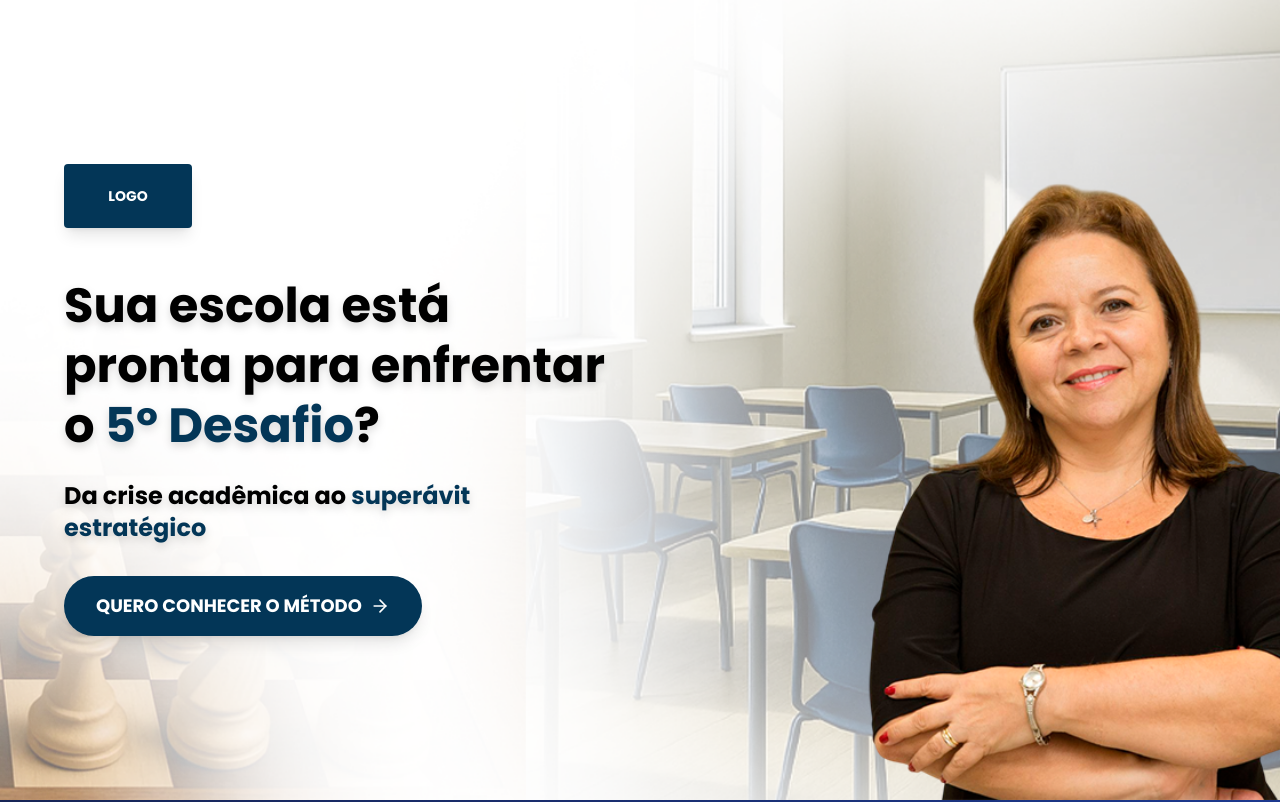
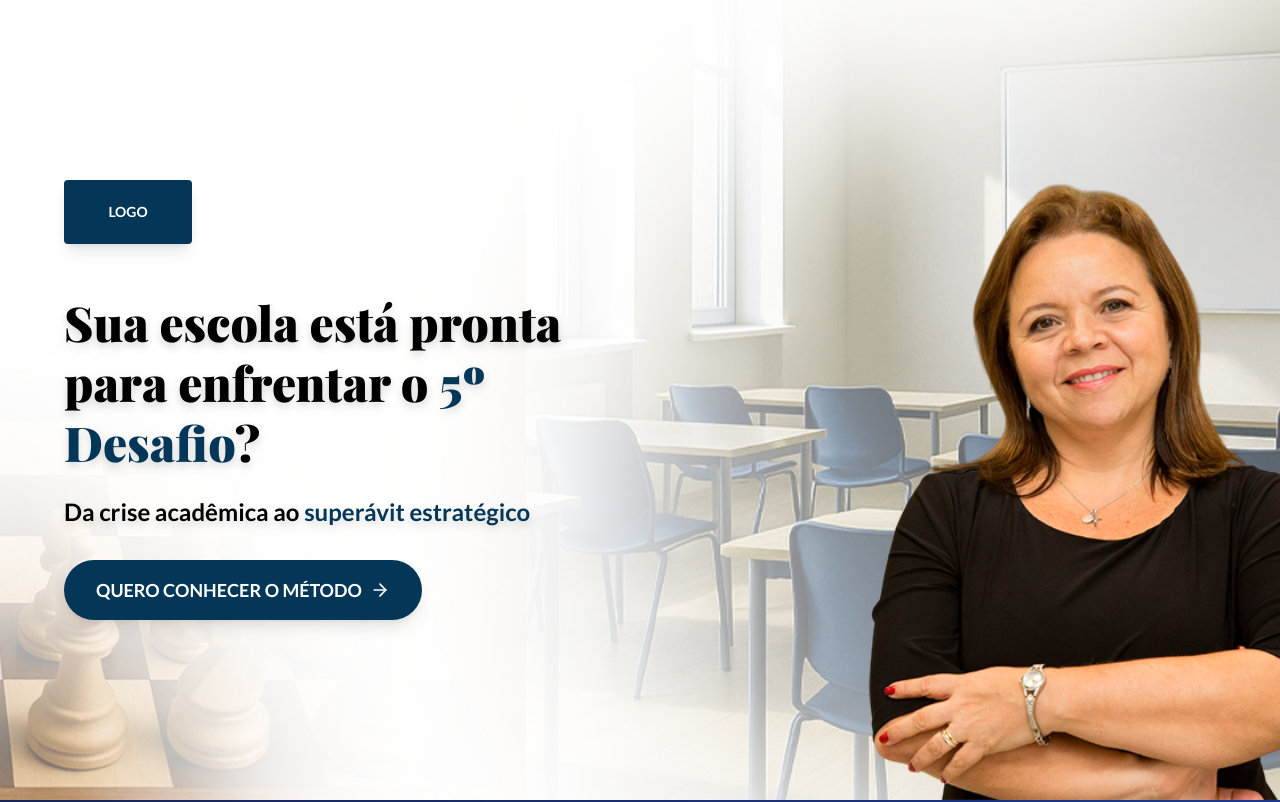
Before and after one commit to iagosoave/lp-sandra-amostra, a React (Vite) app: page / in a window 1280 px wide. Shown: the top 802 px of the page. Built offline with nearby package versions, Linux system fonts and the light colour scheme.

Commit message:
first commit

```diff
--- a/src/components/AboutSection.jsx
+++ b/src/components/AboutSection.jsx
@@ -73,17 +73,15 @@ const AboutSection = () => {
             viewport={{ once: true, margin: "-100px" }}
           >
             <motion.h2
-              className="text-4xl md:text-5xl font-extrabold text-[#033657] mb-4 leading-tight"
+              className="font-playfair text-4xl md:text-5xl font-extrabold text-[#033657] mb-4 leading-tight"
               variants={textVariants}
-              style={{ fontFamily: 'Poppins, sans-serif' }}
             >
               Quem é <span className="text-[#033657]">Sandra Tonidandel</span>
             </motion.h2>
 
             <motion.p
-              className="text-lg md:text-xl text-[#033657] leading-relaxed mb-8"
+              className="font-lato text-lg md:text-xl text-[#033657] leading-relaxed mb-8"
               variants={textVariants}
-              style={{ fontFamily: 'Poppins, sans-serif' }}
             >
               Educadora, pesquisadora e estrategista em gestão acadêmica. Ao longo de sua jornada, ajudou escolas a superar crises profundas e a conquistar resultados que pareciam impossíveis.
             </motion.p>
@@ -94,7 +92,7 @@ const AboutSection = () => {
                 <div className="w-12 h-12 flex-shrink-0 flex items-center justify-center rounded-full bg-[#033657]/10 text-[#033657] mr-4">
                   <FaGraduationCap className="w-6 h-6" />
                 </div>
-                <p className="text-lg text-[#033657] leading-relaxed font-medium">
+                <p className="font-lato text-lg text-[#033657] leading-relaxed font-medium">
                   Trabalhou com instituições privadas de <span className="font-bold">alto padrão</span>.
                 </p>
               </motion.div>
@@ -103,7 +101,7 @@ const AboutSection = () => {
                 <div className="w-12 h-12 flex-shrink-0 flex items-center justify-center rounded-full bg-[#033657]/10 text-[#033657] mr-4">
                   <FaGlobe className="w-6 h-6" />
                 </div>
-                <p className="text-lg text-[#033657] leading-relaxed font-medium">
+                <p className="font-lato text-lg text-[#033657] leading-relaxed font-medium">
                   Trouxe <span className="font-bold">referências internacionais</span>.
                 </p>
               </motion.div>
@@ -112,7 +110,7 @@ const AboutSection = () => {
                 <div className="w-12 h-12 flex-shrink-0 flex items-center justify-center rounded-full bg-[#033657]/10 text-[#033657] mr-4">
                   <FaCogs className="w-6 h-6" />
                 </div>
-                <p className="text-lg text-[#033657] leading-relaxed font-medium">
+                <p className="font-lato text-lg text-[#033657] leading-relaxed font-medium">
                   E desenvolveu um modelo exclusivo de <span className="font-bold text-[#033657]">10 passos</span> para levar sua escola da crise ao superávit estratégico.
                 </p>
               </motion.div>
@@ -121,7 +119,7 @@ const AboutSection = () => {
                 <div className="w-12 h-12 flex-shrink-0 flex items-center justify-center rounded-full bg-[#033657]/10 text-[#033657] mr-4">
                   <FaCheckCircle className="w-6 h-6" />
                 </div>
-                <p className="text-lg text-[#033657] leading-relaxed font-medium">
+                <p className="font-lato text-lg text-[#033657] leading-relaxed font-medium">
                   Não é teoria, é prática validada, é <span className="font-bold">estratégia comprovada</span>.
                 </p>
               </motion.div>
--- a/src/components/HeroSection.jsx
+++ b/src/components/HeroSection.jsx
@@ -40,32 +40,23 @@ const HeroSection = () => {
           {/* Logo */}
           <div className="flex justify-center">
             <div className="w-32 h-16 bg-[#033657] rounded flex items-center justify-center shadow-lg">
-              <span className="text-white text-sm font-bold">LOGO</span>
+              <span className="text-white text-sm font-bold font-lato">LOGO</span>
             </div>
           </div>
 
           {/* Título e Texto */}
           <div className="space-y-4 text-center">
-            <h1
-              className="text-3xl font-bold leading-tight"
-              style={{ fontFamily: 'Poppins, sans-serif' }}
-            >
+            <h1 className="font-playfair text-3xl font-bold leading-tight">
               Sua escola está pronta para enfrentar o <span className="text-[#033657]">5º Desafio</span>?
             </h1>
 
-            <p
-              className="text-gray-700 text-sm leading-relaxed font-semibold"
-              style={{ fontFamily: 'Poppins, sans-serif' }}
-            >
+            <p className="font-lato text-gray-700 text-sm leading-relaxed font-semibold">
               Da crise acadêmica ao <span className="text-[#033657]">superávit estratégico</span>
             </p>
           </div>
 
           {/* CTA Button */}
-          <button
-            className="bg-[#033657] hover:bg-[#022845] text-white font-bold px-6 py-4 rounded-full text-base transition-all duration-300 w-full shadow-lg flex items-center justify-center space-x-2"
-            style={{ fontFamily: 'Poppins, sans-serif' }}
-          >
+          <button className="font-lato bg-[#033657] hover:bg-[#022845] text-white font-bold px-6 py-4 rounded-full text-base transition-all duration-300 w-full shadow-lg flex items-center justify-center space-x-2">
             <span>QUERO CONHECER O MÉTODO</span>
             <ArrowRight className="w-5 h-5" />
           </button>
@@ -92,30 +83,21 @@ const HeroSection = () => {
           <div className="space-y-8 py-12">
             {/* Logo Placeholder */}
             <div className="w-32 h-16 bg-[#033657] rounded flex items-center justify-center mb-12 shadow-lg">
-              <span className="text-white text-sm font-bold">LOGO</span>
+              <span className="text-white text-sm font-bold font-lato">LOGO</span>
             </div>
 
             {/* Main Copy */}
             <div className="space-y-6">
-              <h1
-                className="text-4xl md:text-5xl font-black text-black leading-tight drop-shadow-lg"
-                style={{ fontFamily: 'Poppins, sans-serif' }}
-              >
+              <h1 className="font-playfair text-4xl md:text-5xl font-black text-black leading-tight drop-shadow-lg">
                 Sua escola está pronta para enfrentar o <span className="text-[#033657]">5º Desafio</span>?
               </h1>
 
-              <h2
-                className="text-xl md:text-2xl font-bold text-black drop-shadow-lg"
-                style={{ fontFamily: 'Poppins, sans-serif' }}
-              >
+              <h2 className="font-lato text-xl md:text-2xl font-bold text-black drop-shadow-lg">
                 Da crise acadêmica ao <span className="text-[#033657]">superávit estratégico</span>
               </h2>
 
               {/* CTA Button */}
-              <button
-                className="bg-[#033657] hover:bg-[#022845] text-white font-bold py-4 px-8 rounded-full text-lg transition-all transform hover:scale-105 flex items-center space-x-2 shadow-lg mt-8"
-                style={{ fontFamily: 'Poppins, sans-serif' }}
-              >
+              <button className="font-lato bg-[#033657] hover:bg-[#022845] text-white font-bold py-4 px-8 rounded-full text-lg transition-all transform hover:scale-105 flex items-center space-x-2 shadow-lg mt-8">
                 <span>QUERO CONHECER O MÉTODO</span>
                 <ArrowRight className="w-5 h-5" />
               </button>
--- a/src/index.css
+++ b/src/index.css
@@ -1,8 +1,35 @@
-@import url('https://fonts.googleapis.com/css2?family=Poppins:wght@700&display=swap');
+/* Importar as fontes do Google Fonts */
+@import url('https://fonts.googleapis.com/css2?family=Playfair+Display:wght@400;700;900&family=Lato:wght@300;400;700;900&display=swap');
 
-@import 'tailwindcss';
+/* Imports do Tailwind */
+@import "tailwindcss";
 
-body {
-    font-family: 'Poppins', sans-serif;
-    font-weight: 700;
+/* Definir as variáveis de fonte customizadas para o Tailwind CSS v4 */
+@theme {
+  --font-family-playfair: 'Playfair Display', serif;
+  --font-family-lato: 'Lato', sans-serif;
 }
+
+/* Aplicar as fontes como padrão */
+@layer base {
+  /* Todos os títulos usam Playfair Display */
+  h1, h2, h3, h4, h5, h6 {
+    font-family: var(--font-family-playfair);
+  }
+
+  /* Todo o resto usa Lato */
+  body {
+    font-family: var(--font-family-lato);
+  }
+}
+
+/* Criar classes utilitárias para usar manualmente quando necessário */
+@layer utilities {
+  .font-playfair {
+    font-family: var(--font-family-playfair);
+  }
+
+  .font-lato {
+    font-family: var(--font-family-lato);
+  }
+}
```
Also changed, not shown: vite.config.js (line endings or trailing spaces).
